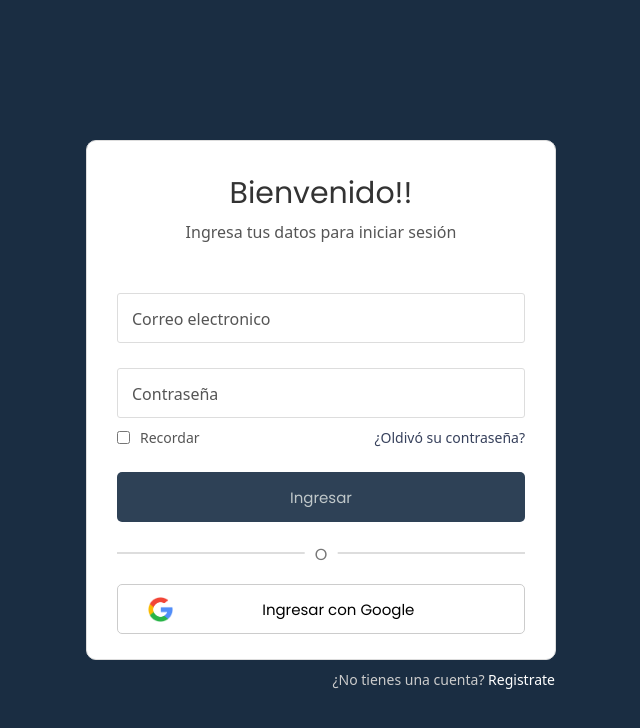
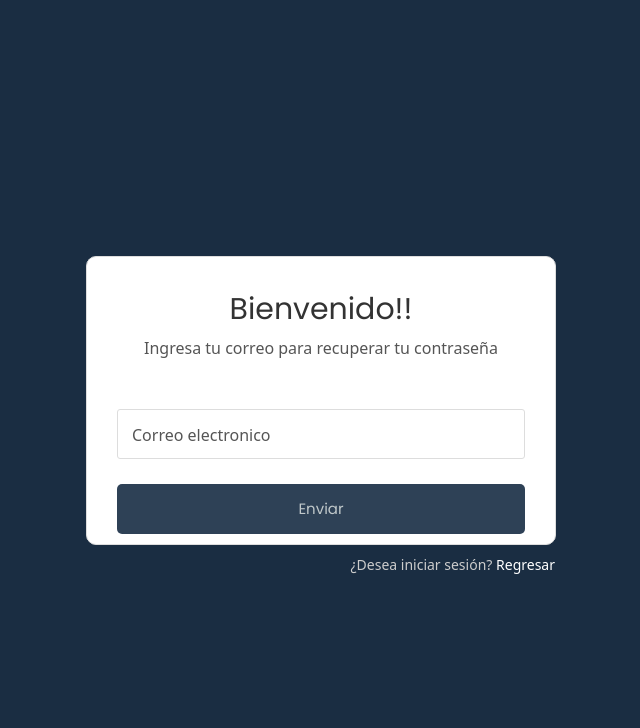
Before and after one commit to CMcarlosmorales/ElRinconDeAlejandro, a PHP site: page /src/Pages/login.html in a window 1280 px wide. Shown: the top 728 px of the page, without its empty margins (319-959 px from the left). Run offline with PHP 8.4, Linux system fonts and the light colour scheme.

Commit message:
algunas cosillas

```diff
--- a/index.html
+++ b/index.html
@@ -26,7 +26,7 @@
                         <a href="#" id="series_btn">Series</a>
                     </li>
                     <li>
-                        <a href="#" class="ingr">Ingresar</a>
+                        <a href="./src/Pages/login.html" class="ingr">Ingresar</a>
                     </li>
                 </ul>
             </div>
--- a/src/Pages/login.html
+++ b/src/Pages/login.html
@@ -7,7 +7,7 @@
     <link rel="stylesheet" href="../styles/login.css">
 </head>
 <body>
-    <div class="login_box">
+    <div class="login_box" id="login_box" style="display: none;">
         <div class="login_header">
             <header>Bienvenido!!</header>
             <p>Ingresa tus datos para iniciar sesión</p>
@@ -48,6 +48,76 @@
             <p>¿No tienes una cuenta?<a href="#"> Registrate</a></p>
         </div>
     </div>
+    <div class="register_box" id="register_box" style="display: none;">
+        <div class="login_header">
+            <header>Bienvenido!!</header>
+            <p>Ingresa tus datos para registrarte</p>
+        </div>
+        <form class="form_class" action="">
+            <div class="input_box">
+                <input type="text" class="input_field" id="email" required>
+                <label for="email">Nombre</label>
+            </div>
+            <div class="input_box">
+                <select class="select_input" name="" id="">
+                    <option value="CI">CI</option>
+                    <option value="CI">CIE</option>
+                </select>
+                <input type="number" class="input_field" id="email" required>
+                <label for="email" style="margin-left: 40px;">Nro de identificación</label>
+            </div>
+            <div class="input_box">
+                <input type="number" class="input_field" id="email" required>
+                <label for="email">Teléfono</label>
+            </div>
+            <div class="input_box">
+                <input type="email" class="input_field" id="email" required>
+                <label for="email">Correo electronico</label>
+            </div>
+            <div class="input_box">
+                <input type="password" class="input_field" id="email" required>
+                <label for="email">Contraseña</label>
+            </div>
+            <div class="input_box">
+                <input type="password" class="input_field" id="password" required>
+                <label for="password">Confirmar contraseña</label>
+            </div>
+            <div class="input_box">
+                <button class="input_submit">Registrarse</button>
+            </div>
+        </form>
+        <div class="middle_text">
+            <hr>
+            <p class="o_text">O</p>
+        </div>
+        <div class="social_sign_in">
+            <button class="input_google">
+                <img src="../img/logo_google.png" alt="IMG_GOOGLE" width="25px">
+                <p>Registrarse con Google</p>
+            </button>
+        </div>
+        <div class="sign_up">
+            <p>¿Ya tienes una cuenta?<a href="#"> Inicia sesión</a></p>
+        </div>
+    </div>
+    <div class="recover_box" id="recover_box" >
+        <div class="login_header">
+            <header>Bienvenido!!</header>
+            <p>Ingresa tu correo para recuperar tu contraseña</p>
+        </div>
+        <form action="">
+            <div class="input_box">
+                <input type="email" class="input_field" id="password" required>
+                <label for="password">Correo electronico</label>
+            </div>
+            <div class="input_box">
+                <button class="input_submit">Enviar</button>
+            </div>
+        </form>
+        <div class="sign_up">
+            <p>¿Desea iniciar sesión?<a href="#"> Regresar</a></p>
+        </div>
+    </div>
 
 </body>
 </html>
--- a/src/styles/login.css
+++ b/src/styles/login.css
@@ -27,6 +27,26 @@ body{
     border-radius: 10px;
 }
 
+.register_box{
+    position: relative;
+    width: 870px;
+    height: auto;
+    padding: 10px 30px;
+    background: #fff;
+    border: 1px solid #ddd;
+    border-radius: 10px;
+}
+
+.recover_box{
+    position: relative;
+    width: 470px;
+    height: auto;
+    padding: 10px 30px;
+    background: #fff;
+    border: 1px solid #ddd;
+    border-radius: 10px;
+}
+
 .login_header{
     display: flex;
     flex-direction: column;
@@ -45,9 +65,29 @@ body{
     color: #555;
 }
 
+.form_class{
+    display: grid;
+    grid-template-columns: repeat(2, 1fr);
+    grid-gap: 10px;
+}
+
+.input_box:last-child {
+    grid-column: span 2;
+}
+
 .input_box{
     position: relative;
     width: 100%;
+    display: flex;
+    align-items: start;
+}
+
+.select_input{
+    height: 50px;
+}
+
+.input_field {
+    flex: 1;
 }
 
 .input_box label{
```
Also changed, not shown: src/models/Usuario.php (added, +23 -0 lines), src/controllers/clasificacion.php (added), src/controllers/usuario.php (added), src/models/Clasificacion.php (added).
